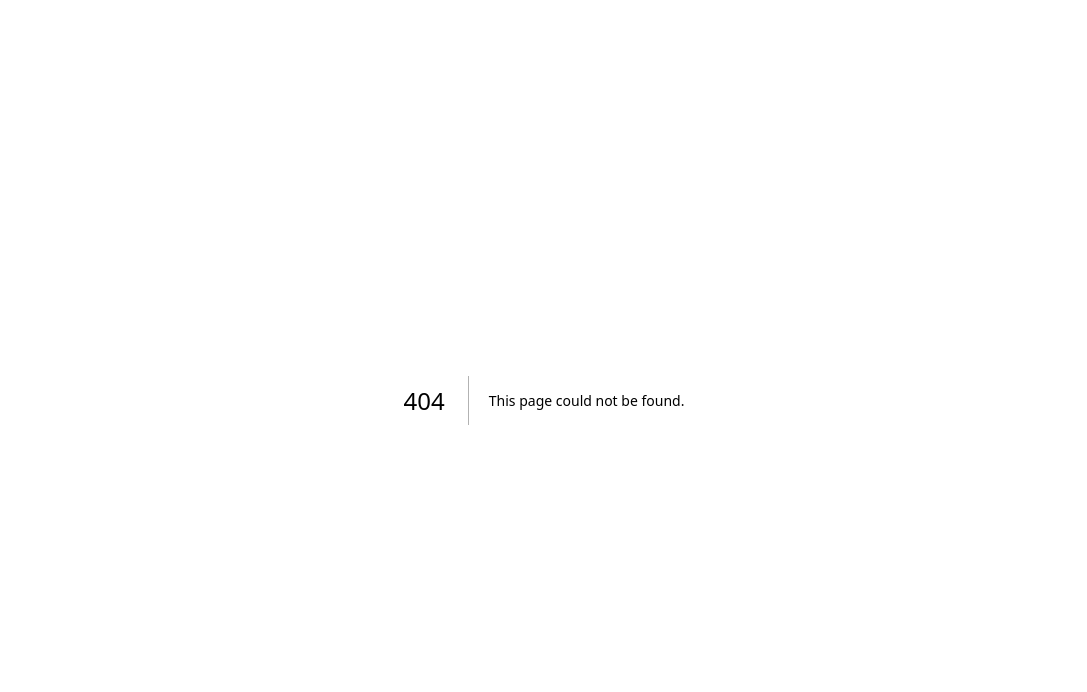
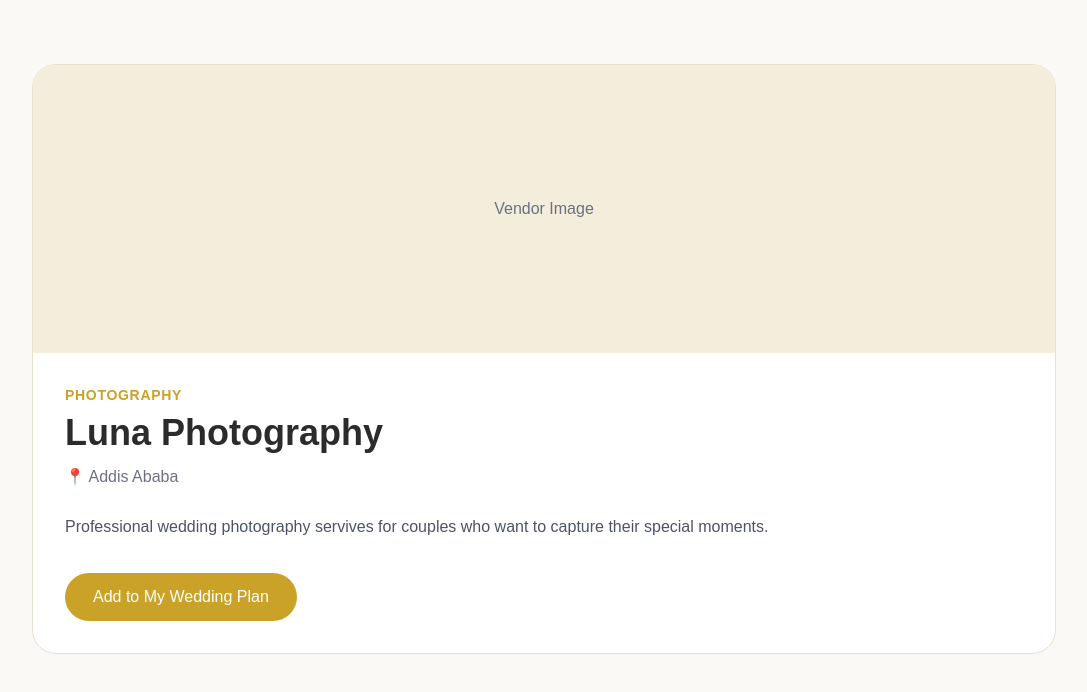
Before and after one commit to ReeSeng1/wedding-event-platform, a Next.js app in the folder frontend/: page /vendors/1 in a window 1280 px wide. Before the commit this address had no page. Shown: the top 692 px of the page, without its empty margins (96-1183 px from the left). Built offline with nearby package versions, Linux system fonts and the light colour scheme.

Commit message:
add id folder in vendors folder

```diff
--- /dev/null
+++ b/frontend/src/app/vendors/[id]/page.tsx
@@ -0,0 +1,32 @@
+export default function VendorProfilePage() {
+    return(
+        <main className="min-h-screen bg-[#FAF9F6] px-8 py-16">
+            <div className="mx-auto max-w-5xl">
+                <div className="overflow-hidden rounded-3xl border border-[#E8E1CC] bg-white">
+                    <div className="flex h-72 items-center justify-center bg-[#F3EEDC]">
+                        <span className="text-gray-500">
+                            Vendor Image
+                        </span>
+                    </div>
+                    <div className="p-8">
+                        <p className="text-sm font-semibold uppercase tracking-wider text-[#C9A227]">
+                            Photography
+                        </p>
+                        <h1 className="mt-2 text-4xl font-bold text-[#2B2B2B]">
+                            Luna Photography
+                        </h1>
+                        <p className="mt-3 text-gray-500">
+                            📍 Addis Ababa
+                        </p>
+                        <p className="mt-6 max-w-3xl leading-7 text-gray-600">
+                            Professional wedding photography servives for couples who want to capture their special moments.
+                        </p>
+                        <button className="mt-8 rounded-full bg-[#C9A227] px-7 py-3 font-medium text-white hover:bg[#B08D20]">
+                            Add to My Wedding Plan
+                        </button>
+                    </div>
+                </div>
+            </div>
+        </main>
+    );
+}
```
